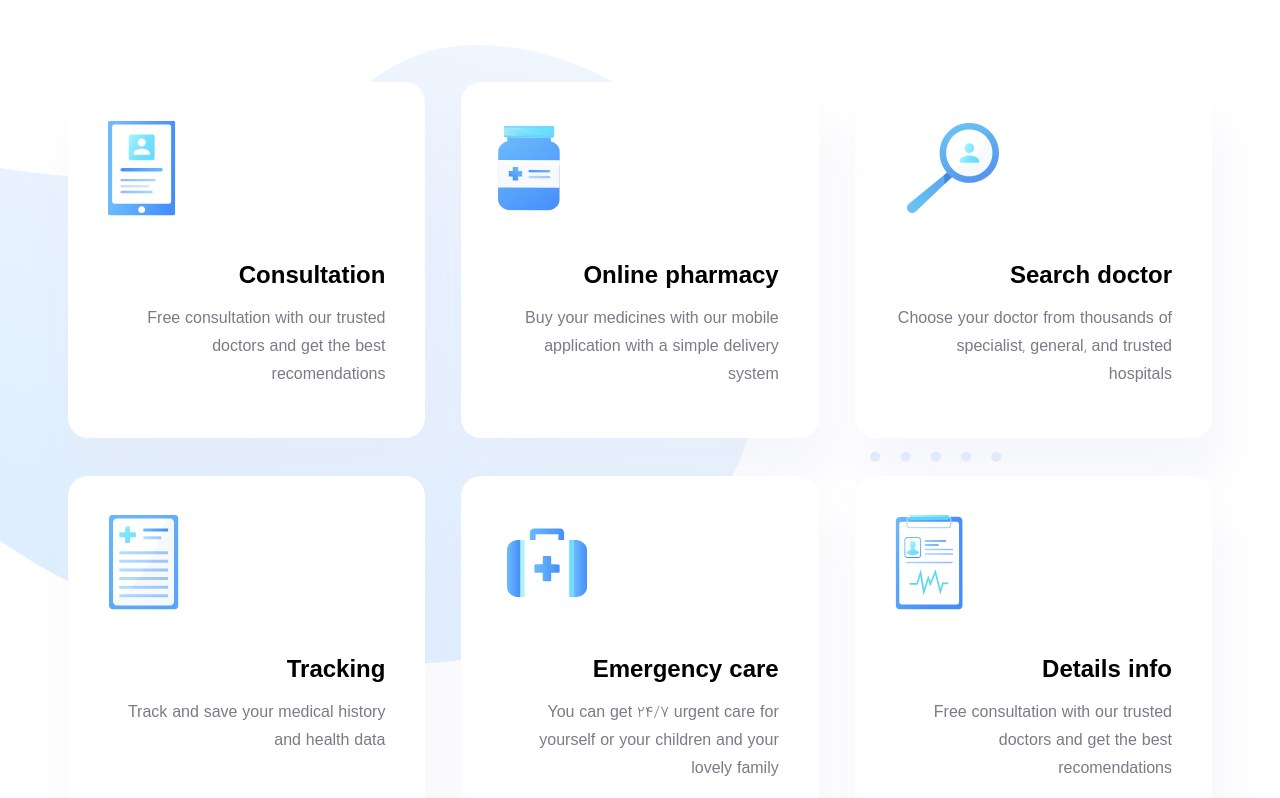
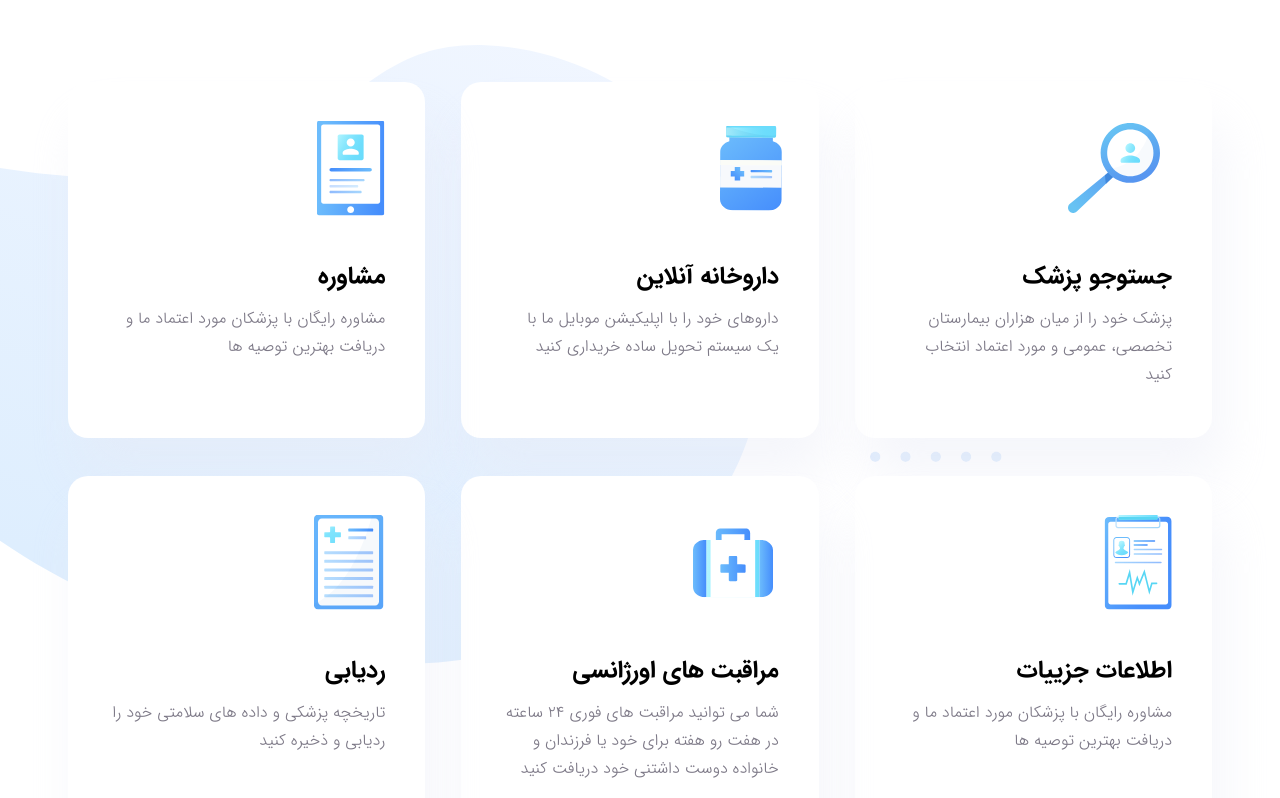
Before and after one commit to mohammad-yg/trafalgar-multi-lang, a Next.js app: page /fa in a window 1280 px wide. Shown: the part 1142-1940 px from the top of the page. Built offline with nearby package versions, Linux system fonts and the light colour scheme.

Commit message:
bugfix services

```diff
--- a/src/module/landing/components/our-services-section/OurServcesSection.tsx
+++ b/src/module/landing/components/our-services-section/OurServcesSection.tsx
@@ -7,6 +7,8 @@ import style from "./style.module.scss";
 import { useAppTranslator } from "@/module/layout/core/layoutContext";
 
 const OurServcesSection: FC = () => {
+  const appTranslator = useAppTranslator();
+
   const services: {
     icon: string;
     title: string;
@@ -14,42 +16,40 @@ const OurServcesSection: FC = () => {
   }[] = [
     {
       icon: "/media/landing/svgs/service-1.svg",
-      title: "Search doctor",
+      title: "OurServcesSection.Search_doctor.Title",
       description:
-        "Choose your doctor from thousands of specialist, general, and trusted hospitals",
+        "OurServcesSection.Search_doctor.Text",
     },
     {
       icon: "/media/landing/svgs/service-2.svg",
-      title: "Online pharmacy",
+      title: "OurServcesSection.Online_pharmacy.Title",
       description:
-        "Buy  your medicines with our mobile application with a simple delivery system",
+        "OurServcesSection.Online_pharmacy.Text",
     },
     {
       icon: "/media/landing/svgs/service-3.svg",
-      title: "Consultation",
+      title: "OurServcesSection.Consultation.Title",
       description:
-        "Free consultation with our trusted doctors and get the best recomendations",
+        "OurServcesSection.Consultation.Text",
     },
     {
       icon: "/media/landing/svgs/service-4.svg",
-      title: "Details info",
+      title: "OurServcesSection.Details_info.Title",
       description:
-        "Free consultation with our trusted doctors and get the best recomendations",
+        "OurServcesSection.Details_info.Text",
     },
     {
       icon: "/media/landing/svgs/service-5.svg",
-      title: "Emergency care",
+      title: "OurServcesSection.Emergency_care.Title",
       description:
-        "You can get 24/7 urgent care for yourself or your children and your lovely family",
+        "OurServcesSection.Emergency_care.Text",
     },
     {
       icon: "/media/landing/svgs/service-6.svg",
-      title: "Tracking",
-      description: "Track and save your medical history and health data ",
+      title: "OurServcesSection.Tracking.Title",
+      description: "OurServcesSection.Tracking.Text",
     },
   ];
-
-  const appTranslator = useAppTranslator();
 
   return (
     <>
@@ -70,7 +70,15 @@ const OurServcesSection: FC = () => {
         </div>
         <div className={style.servicesWrapper}>
           {services.map((_, index) => (
-            <ServiceCard key={index} {..._} />
+            <ServiceCard
+              key={index}
+              icon={_.icon}
+              title={appTranslator.translate(["landing", "content"], _.title)}
+              description={appTranslator.translate(
+                ["landing", "content"],
+                _.description
+              )}
+            />
           ))}
         </div>
         <div className={style.buttonWrapper}>
--- a/src/module/landing/components/our-services-section/components/service-card/style.module.scss
+++ b/src/module/landing/components/our-services-section/components/service-card/style.module.scss
@@ -20,6 +20,12 @@
   transform: translate(50%,-50%);
   left: 5px;
   top: 85px;
+
+  [data-dir="rtl"] &{
+    transform: translate(-50%,-50%);
+    left: unset;
+    right: 5px;
+  }
 }
 
 .title {
```
